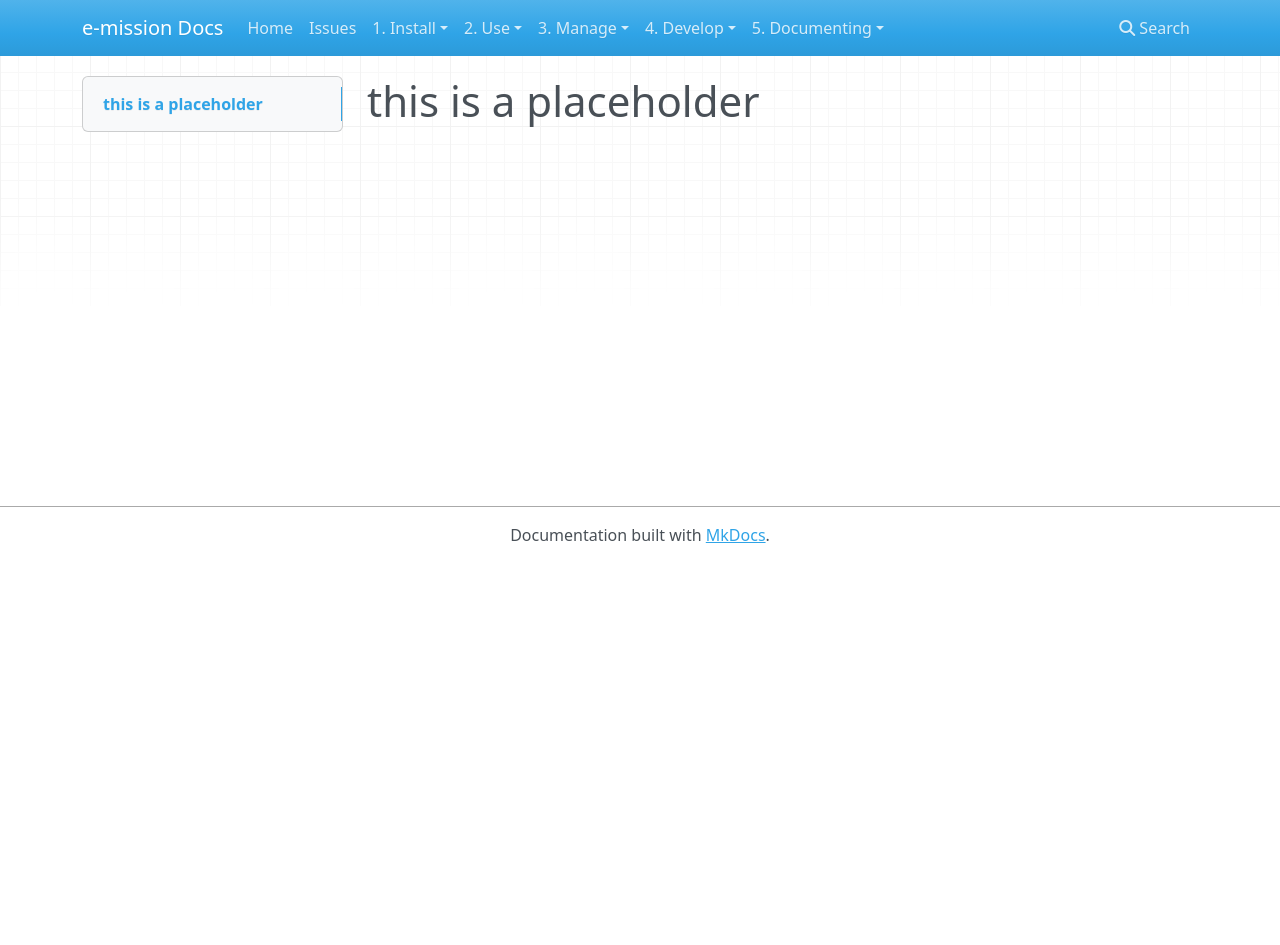
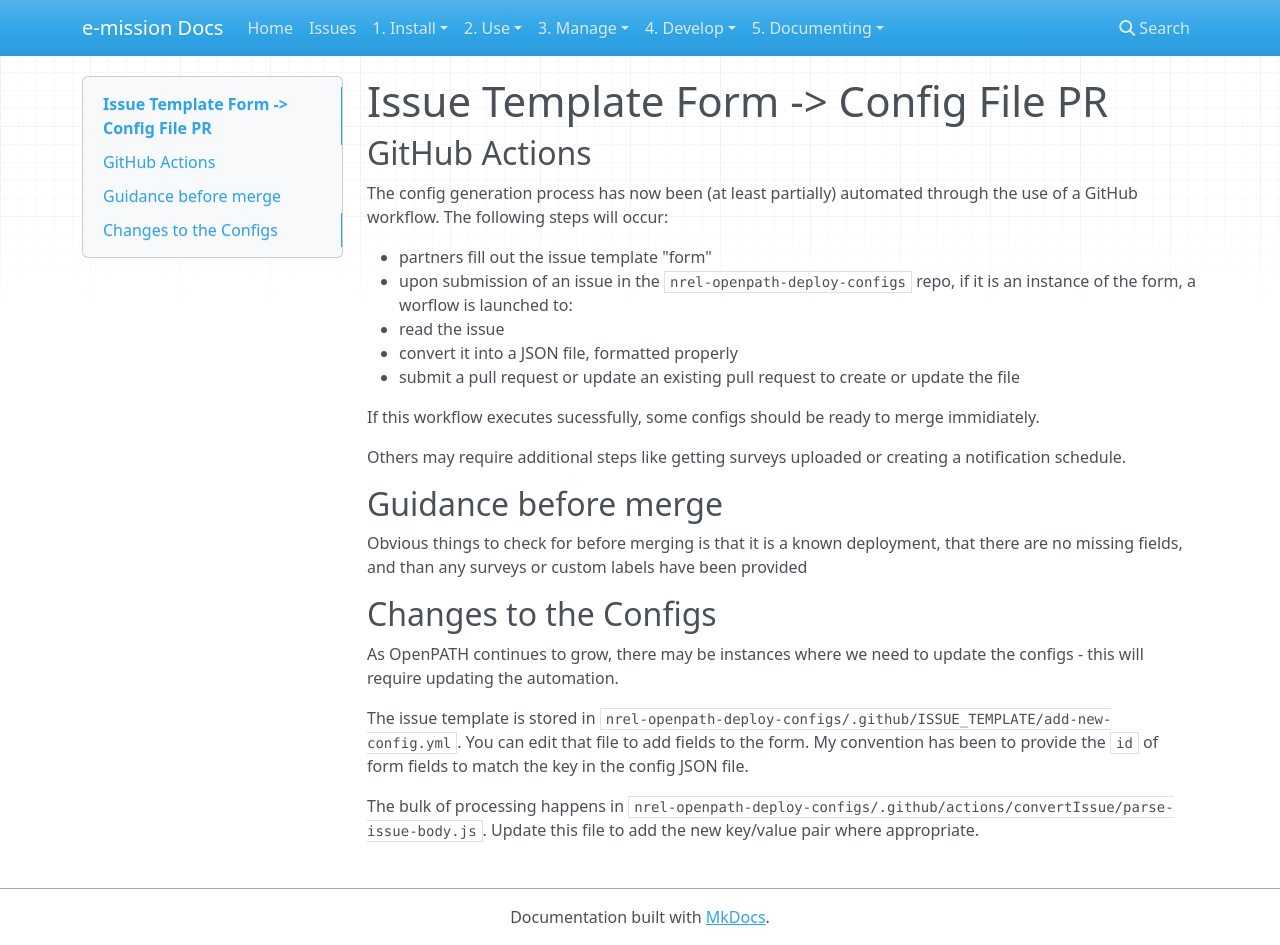
Before and after one commit to e-mission/e-mission-docs, an MkDocs documentation site: the page built from docs/dev/future/more_custom_auto_config.md, in a window 1280 px wide and 945 px high. Built offline with MkDocs 1.6.1, drawn with Linux system fonts in a browser that asks for light colours; nearby versions of some CDN libraries.

Commit message:
short guide to developers

```diff
--- a/docs/dev/future/more_custom_auto_config.md
+++ b/docs/dev/future/more_custom_auto_config.md
@@ -1 +1,27 @@
-# this is a placeholder
+# Issue Template Form -> Config File PR
+
+## GitHub Actions
+
+The config generation process has now been (at least partially) automated through the use of a GitHub workflow. The following steps will occur:
+
+- partners fill out the issue template "form"
+- upon submission of an issue in the `nrel-openpath-deploy-configs` repo, if it is an instance of the form, a worflow is launched to:
+  - read the issue
+  - convert it into a JSON file, formatted properly
+  - submit a pull request or update an existing pull request to create or update the file
+
+If this workflow executes sucessfully, some configs should be ready to merge immidiately.
+
+Others may require additional steps like getting surveys uploaded or creating a notification schedule.
+
+## Guidance before merge
+
+Obvious things to check for before merging is that it is a known deployment, that there are no missing fields, and than any surveys or custom labels have been provided
+
+## Changes to the Configs
+
+As OpenPATH continues to grow, there may be instances where we need to update the configs - this will require updating the automation.
+
+The issue template is stored in `nrel-openpath-deploy-configs/.github/ISSUE_TEMPLATE/add-new-config.yml`. You can edit that file to add fields to the form. My convention has been to provide the `id` of form fields to match the key in the config JSON file.
+
+The bulk of processing happens in `nrel-openpath-deploy-configs/.github/actions/convertIssue/parse-issue-body.js`. Update this file to add the new key/value pair where appropriate.
```
